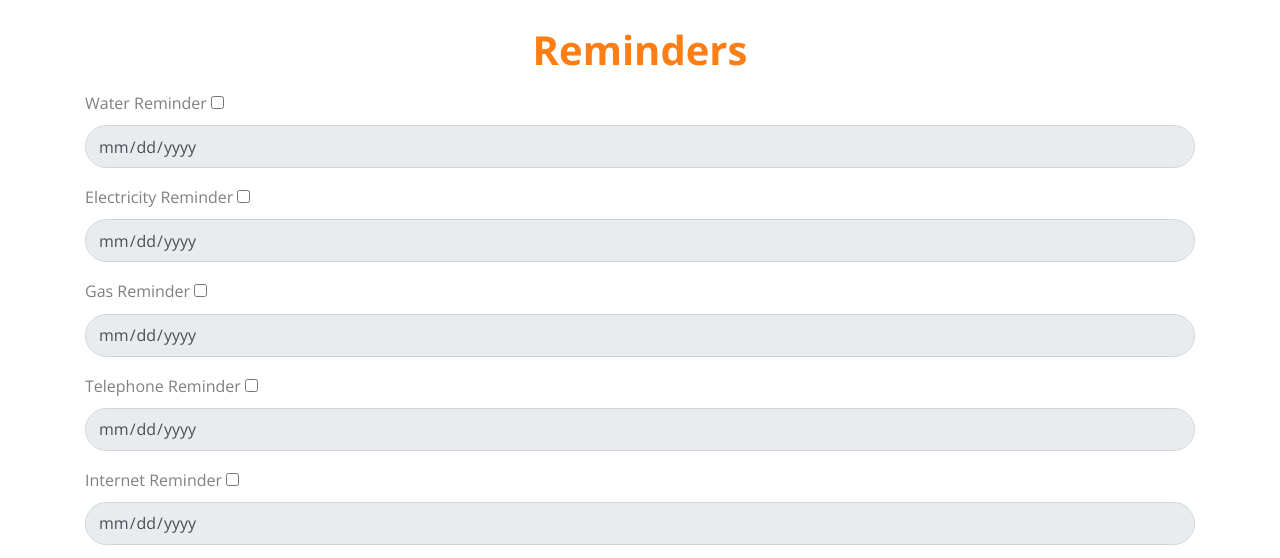
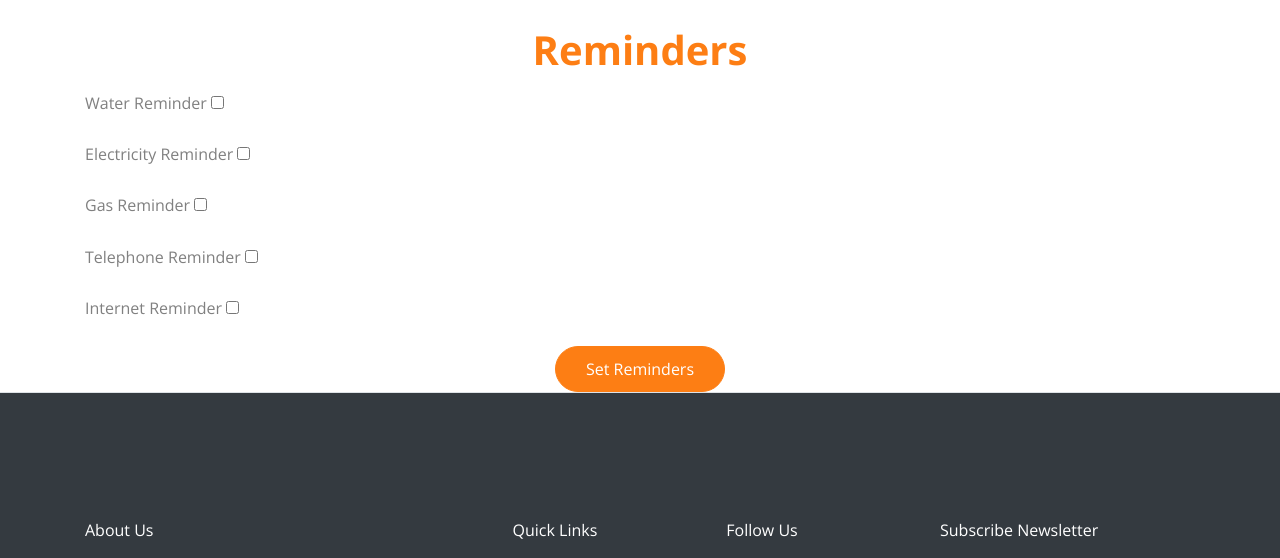
Before and after one commit to software-engineering-2023/Ma-Bn3tmd4-Asamy, a plain HTML site: page front-end/setReminders.html in a window 1280 px wide. Shown: the part 870-1428 px from the top of the page. Drawn offline with nearby package versions, Linux system fonts and the light colour scheme; files whose address does not match are found by name.

Commit message:
Removed date from reminders.

```diff
--- a/front-end/setReminders.html
+++ b/front-end/setReminders.html
@@ -148,7 +148,6 @@
           <label for="Water">
             <input type="checkbox" id="Water" onclick="EnableDisableTextBox(this , 'waterReminder')" />
         </label>
-          <input type="date" class="form-control" id="waterReminder"  disabled = "disabled"/>
         </div>
 
 
@@ -157,7 +156,6 @@
           <label for="electricity">
             <input type="checkbox" id="electricity" onclick="EnableDisableTextBox(this , 'electricityReminder')" />
         </label>
-          <input type="date" class="form-control" id="electricityReminder"  disabled = "disabled"/>
         </div>
 
 
@@ -166,7 +164,6 @@
           <label for="gas">
             <input type="checkbox" id="gas" onclick="EnableDisableTextBox(this , 'gasReminder')" />
         </label>
-          <input type="date" class="form-control" id="gasReminder"  disabled = "disabled"/>
         </div>
 
         <div class="form-group">
@@ -174,7 +171,6 @@
           <label for="telephone">
             <input type="checkbox" id="telephone" onclick="EnableDisableTextBox(this , 'telephoneReminder')" />
         </label>
-          <input type="date" class="form-control" id="telephoneReminder"  disabled = "disabled"/>
         </div>
 
         <div class="form-group">
@@ -182,7 +178,6 @@
           <label for="internet">
             <input type="checkbox" id="internet" onclick="EnableDisableTextBox(this , 'internetReminder')" />
         </label>
-          <input type="date" class="form-control" id="internetReminder"  disabled = "disabled"/>
         </div>
 
 
```
